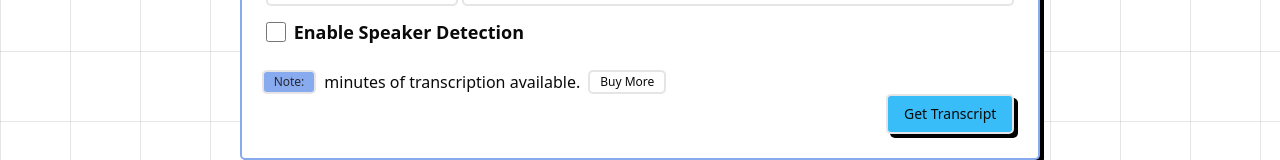
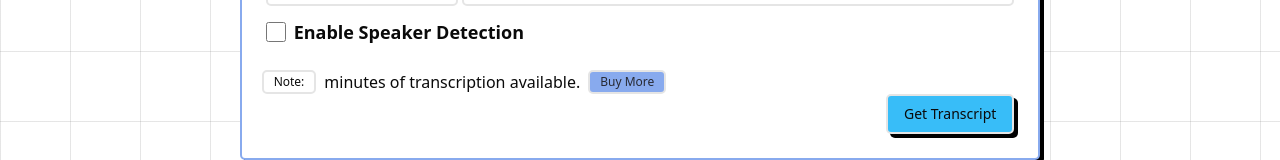
Before and after one commit to afnanhussain2002/read-podcast, a Next.js app: page /transcriber in a window 1280 px wide. Shown: the part 369-529 px from the top of the page. Built offline with nearby package versions, Linux system fonts and the light colour scheme; no server answers.

Commit message:
add some design on buy more button

```diff
--- a/components/TranscribeInput.tsx
+++ b/components/TranscribeInput.tsx
@@ -187,9 +187,9 @@ const TranscribeInput = () => {
         </form>
       </CardContent>
         <div className="flex gap-2 ml-5 flex-wrap">
-        <Badge className="text-darkBg ">Note: </Badge>
+        <Badge  variant={"neutral"} >Note: </Badge>
         {user?.transcriptMinutes} minutes of transcription available.
-        <Badge variant={"neutral"}><Link href="/#pricing"> Buy More</Link> </Badge>
+        <Badge className="text-darkBg"><Link href="/#pricing"> Buy More</Link> </Badge>
         </div>
 
       <CardFooter className="flex justify-end">
```
